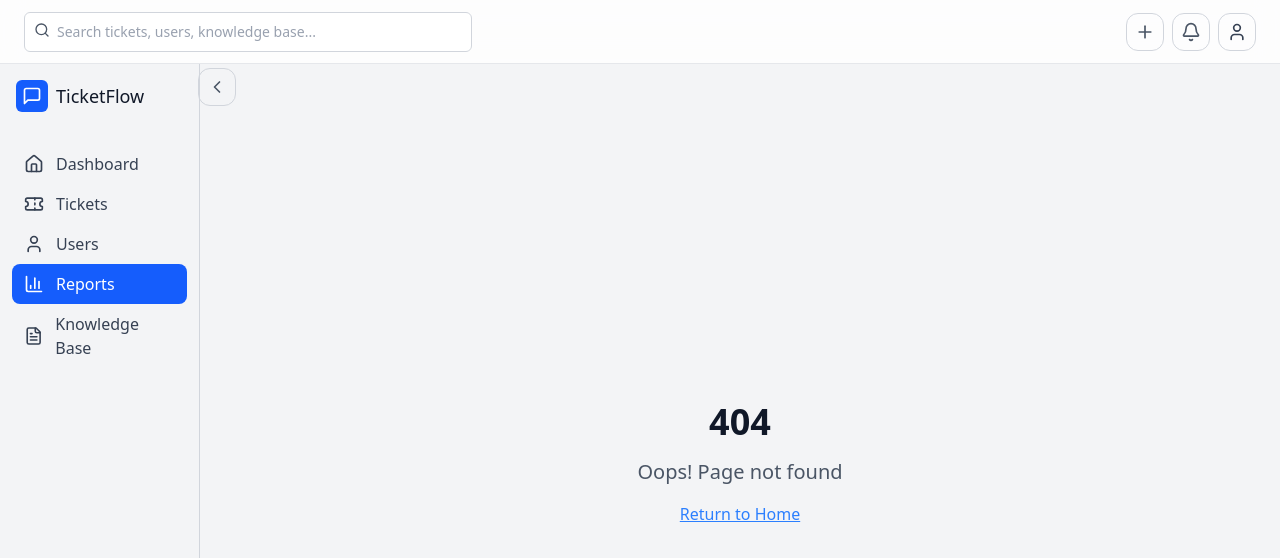
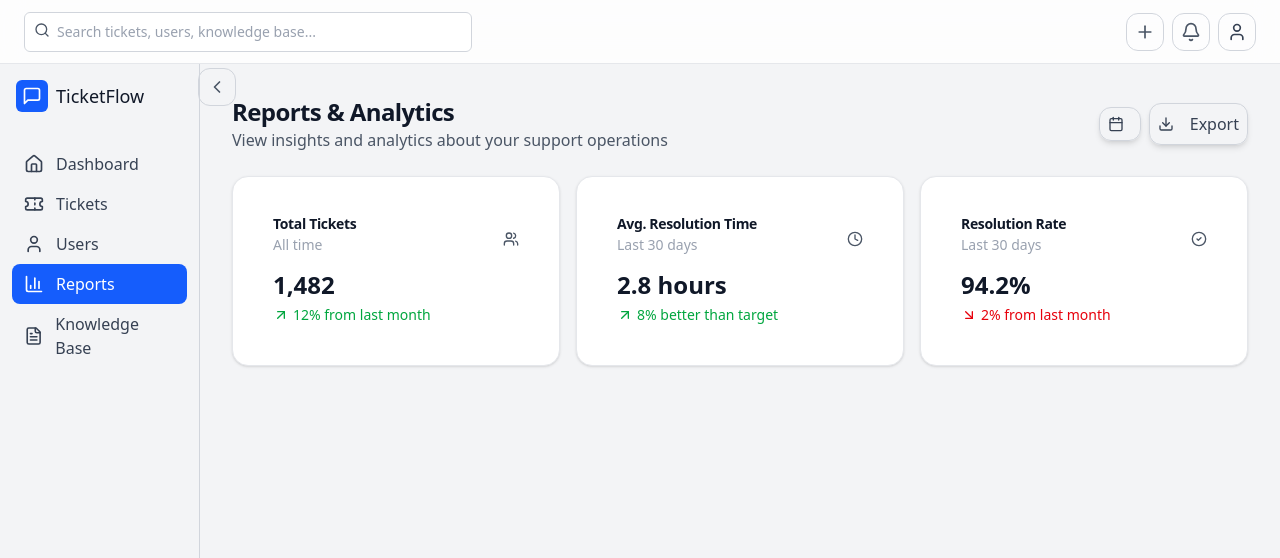
Before and after one commit to Amadou-Marong/TickettingHelpdeskManager, a React (Vite) app in the folder client/: page /reports in a window 1280 px wide. Before the commit this address had no page. Shown: the top 558 px of the page. Built offline with nearby package versions, Linux system fonts and the light colour scheme; the HTML template or start-up script is replaced by a standard one.

Commit message:
modified card component

```diff
--- a/client/src/App.jsx
+++ b/client/src/App.jsx
@@ -15,6 +15,7 @@ import Unauthorized from "./pages/Unauthorized"
 import NotFound from "./pages/NotFound"
 import Index from "./pages/Index"
 import CreateTicket from "./pages/CreateTicket"
+import Reports from "./pages/Reports"
 
 const queryClient = new QueryClient();
 
@@ -70,6 +71,12 @@ const AppContent = () => {
             element={<Login />}
           />
 
+          {/* Reports route */}
+          <Route
+            path="/reports"
+            element={<Layout> <Reports /> </Layout>}
+          />
+
           {/* Catch-all route */}
           <Route path="*" element={<Layout><NotFound /></Layout>} />
         </Routes>
--- a/client/src/components/ui/Card.jsx
+++ b/client/src/components/ui/Card.jsx
@@ -1,7 +1,7 @@
 export const Card = ({ children, className = "", ...props }) => {
   return (
     <div
-      className={`rounded-lg p-4 border border-gray-200 bg-white text-gray-900 shadow-sm dark:border-gray-700 dark:bg-gray-800 dark:text-gray-100 ${className}`}
+      className={`rounded-2xl p-4 border border-gray-200 bg-white text-gray-900 shadow-sm dark:border-gray-700 dark:bg-gray-800 dark:text-gray-100 ${className}`}
       {...props}
     >
       {children}
@@ -30,7 +30,7 @@ export const CardTitle = ({ children, className = "", ...props }) => {
 
 export const CardDescription = ({ children, className = "", ...props }) => {
   return (
-    <p className={`text-sm text-muted-gray-400 ${className}`} {...props}>{children}</p>
+    <p className={`text-sm text-gray-400 ${className}`} {...props}>{children}</p>
   );
 };
 
--- /dev/null
+++ b/client/src/pages/Reports.jsx
@@ -0,0 +1,91 @@
+import React from "react";
+import AnimatedTransition from "../common/AnimatedTransition";
+import Button from "../components/ui/Button";
+import { ArrowDownRight, ArrowUpRight, Calendar, CheckCircle2, Clock, Download, Users } from "lucide-react";
+import { Card, CardContent, CardDescription, CardHeader, CardTitle } from "../components/ui/Card";
+
+const Reports = () => {
+  return (
+    <AnimatedTransition>
+      <div className="p-6 md:p-8 space-y-6">
+        <div className="flex flex-col sm:flex-row sm:items-center sm:justify-between gap-4">
+          <div>
+            <h2 className="text-2xl font-bold tracking-tight">
+              Reports & Analytics
+            </h2>
+            <p className="text-muted-foreground">
+              View insights and analytics about your support operations
+            </p>
+          </div>
+
+          <div className="flex items-center gap-2">
+            <Button variant="outline" className="flex items-center">
+              <Calendar className="mr-2 h-4 w-4" />
+              {/* {dateRange === 'last7days' && 'Last 7 Days'} */}
+              {/* {dateRange === 'last30days' && 'Last 30 Days'} */}
+              {/* {dateRange === 'last90days' && 'Last 90 Days'} */}
+            </Button>
+            <Button variant="outline">
+              <Download className="h-4 w-4 mr-2" />
+              Export
+            </Button>
+          </div>
+        </div>
+
+        <div className="grid grid-cols-1 md:grid-cols-3 gap-4">
+          <Card>
+            <CardHeader className="flex flex-row items-center justify-between pb-2">
+              <div className="space-y-1">
+                <CardTitle className="text-sm font-medium">Total Tickets</CardTitle>
+                <CardDescription>All time</CardDescription>
+              </div>
+              <Users className="h-4 w-4 text-muted-foreground" />
+            </CardHeader>
+            <CardContent>
+              <div className="text-2xl font-bold">1,482</div>
+              <div className="flex items-center pt-1 text-sm text-green-600">
+                <ArrowUpRight className="h-4 w-4 mr-1" />
+                12% from last month
+              </div>
+            </CardContent>
+          </Card>
+          <Card>
+            <CardHeader className="flex flex-row items-center justify-between pb-2">
+              <div className="space-y-1">
+                <CardTitle className="text-sm font-medium">Avg. Resolution Time</CardTitle>
+                <CardDescription>Last 30 days</CardDescription>
+              </div>
+              <Clock className="h-4 w-4 text-muted-foreground" />
+            </CardHeader>
+            <CardContent>
+              <div className="text-2xl font-bold">2.8 hours</div>
+              <div className="flex items-center pt-1 text-sm text-green-600">
+                <ArrowUpRight className="h-4 w-4 mr-1" />
+                8% better than target
+              </div>
+            </CardContent>
+          </Card>
+          <Card>
+            <CardHeader className="flex flex-row items-center justify-between pb-2">
+              <div className="space-y-1">
+                <CardTitle className="text-sm font-medium">Resolution Rate</CardTitle>
+                <CardDescription>Last 30 days</CardDescription>
+              </div>
+              <CheckCircle2 className="h-4 w-4 text-muted-foreground" />
+            </CardHeader>
+            <CardContent>
+              <div className="text-2xl font-bold">94.2%</div>
+              <div className="flex items-center pt-1 text-sm text-red-600">
+                <ArrowDownRight className="h-4 w-4 mr-1" />
+                2% from last month
+              </div>
+            </CardContent>
+          </Card>
+        </div>
+
+      </div>
+    </AnimatedTransition>
+  );
+};
+
+export default Reports;
```
